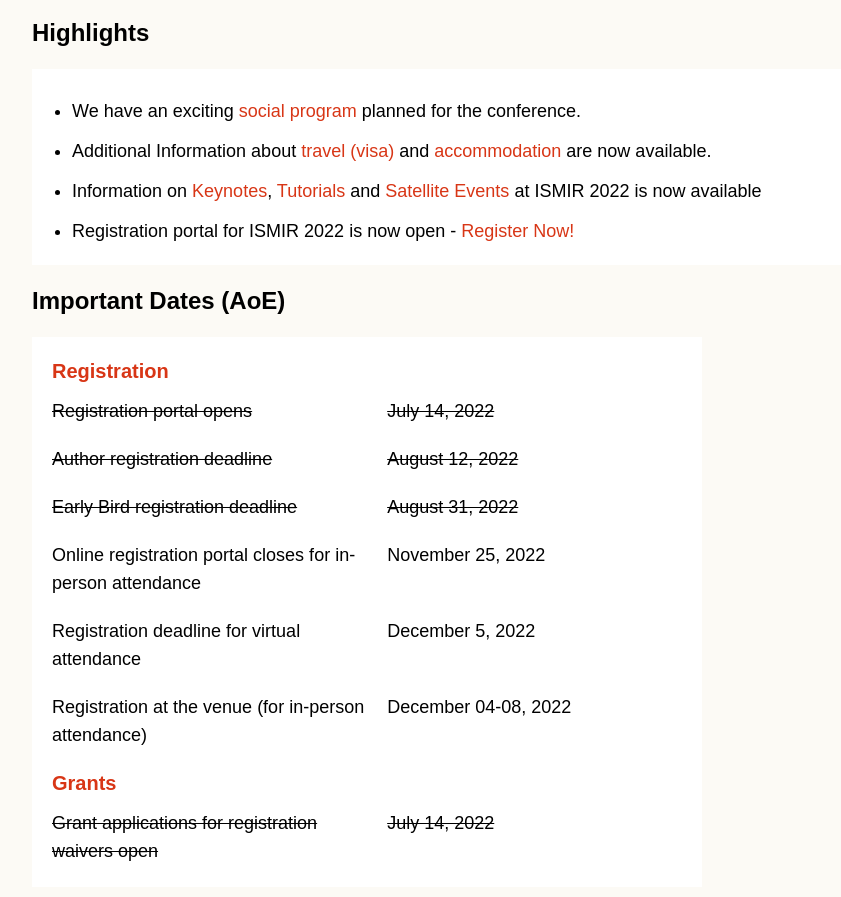
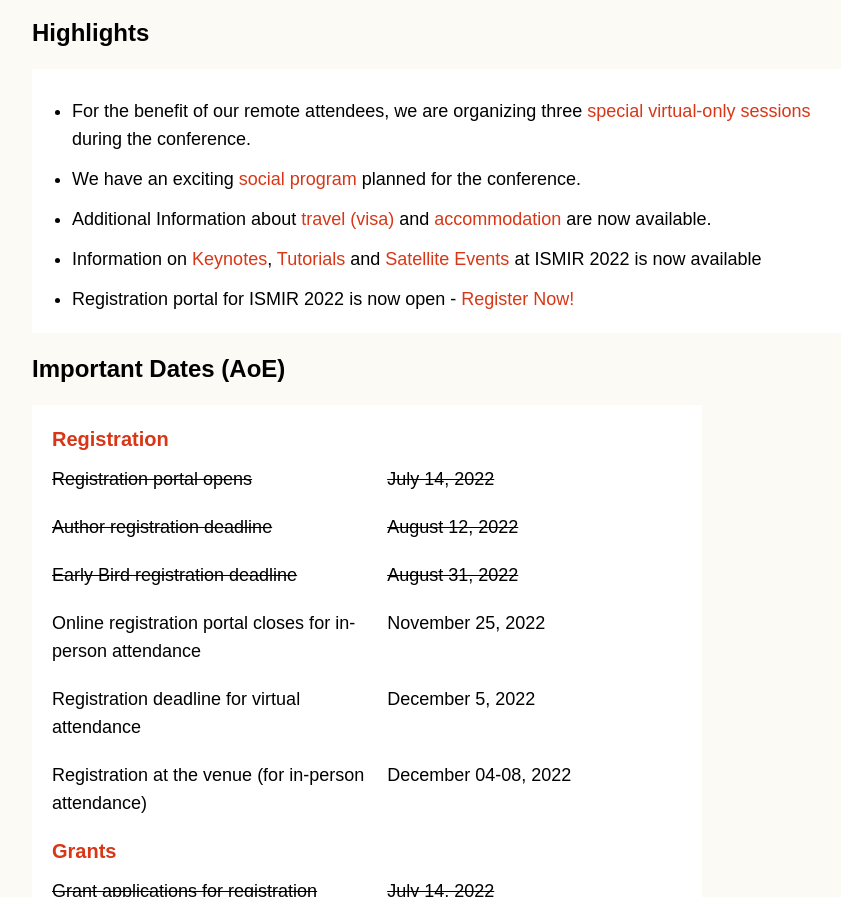
Before and after one commit to ismir2022/ismir2022.github.io, a Gatsby site: page / in a window 1280 px wide. Shown: the part 862-1759 px from the top of the page, without its empty margins (176-1017 px from the left). Built offline with nearby package versions, Linux system fonts and the light colour scheme; Gatsby itself is replaced by a stand-in of ours.

Commit message:
Update highlights.js

```diff
--- a/src/components/highlights.js
+++ b/src/components/highlights.js
@@ -8,6 +8,19 @@
       </h3>
       <div className="bg-white w-auto md:h-50 overflow-scroll overflow-x-hidden md:overflow-hidden py-5">
         <ul className="text-lg list-disc list-outside mt-2 mx-10 space-y-3">
+          <li>
+            For the benefit of our remote attendees, we are organizing three{" "}
+
+            <span className="text-[#d83616]">
+              <a
+                href="https://ismir2022.ismir.net/program/special"
+                target="_blank"
+              >
+                special virtual-only sessions
+              </a>
+            </span>
+            {" "} during the conference.
+          </li>
           <li>
             We have an exciting {" "}
 
```
